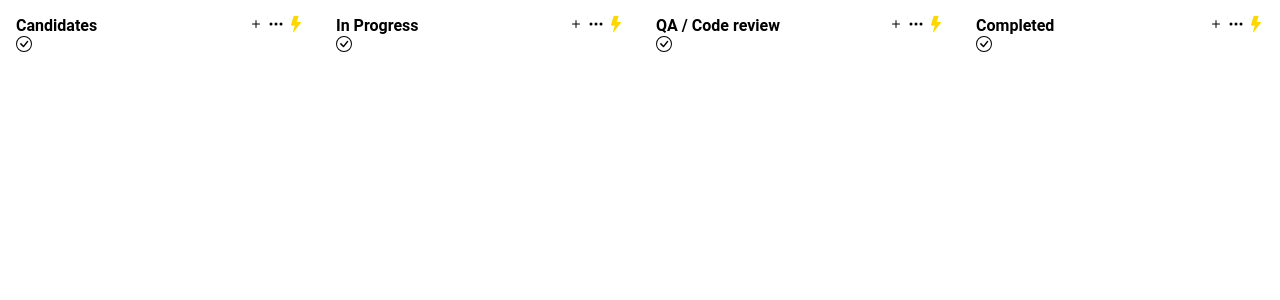
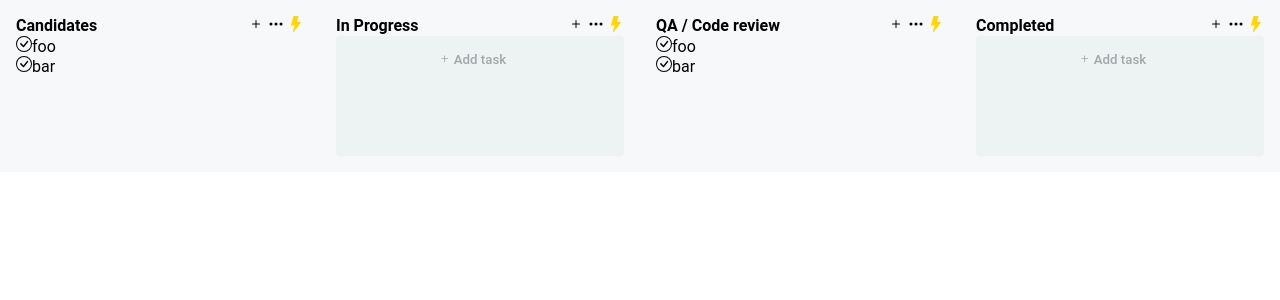
Before and after one commit to adamgajzlerowicz/tasks-app-demo, a React (Create React App) app: page / in a window 1280 px wide. Shown: the top 300 px of the page. Built offline with nearby package versions, Linux system fonts and the light colour scheme.

Commit message:
Added Empty Item styles

```diff
--- a/src/design-system.ts
+++ b/src/design-system.ts
@@ -1,5 +1,9 @@
 export const mediumSize = 16
+export const borderRadius = 4
 
 export const colors = {
-    gold: 'gold'
+    gold: 'gold',
+    background: '#F7F8FA',
+    background2: '#EDF2F3',
+    gray: "#A2A7AA"
 }
--- /dev/null
+++ b/src/kanban/components/emptyLane.tsx
@@ -0,0 +1,32 @@
+import * as React from 'react'
+import {BsPlus} from "react-icons/bs";
+import styled from "styled-components";
+import {borderRadius, colors, mediumSize} from "../../design-system";
+
+const EmptyLaneContainer = styled.div`
+  background-color: ${colors.background2};
+  padding-top: ${mediumSize}px;
+  min-height: 120px;
+  display: flex;
+  justify-content: center;
+  border-radius: ${borderRadius}px;
+`
+
+const Heading = styled.h5`
+  color: ${colors.gray};
+  font-weight: 500;
+  display: flex;
+  position: relative;
+  align-content: center;
+`
+
+const PlusIcon = styled(BsPlus)`
+  position: absolute;
+  left: -${mediumSize}px;
+`
+
+export const EmptyLane = () => {
+    return <EmptyLaneContainer>
+        <Heading><PlusIcon /> Add task</Heading>
+    </EmptyLaneContainer>
+}
--- a/src/kanban/components/lane.tsx
+++ b/src/kanban/components/lane.tsx
@@ -1,7 +1,14 @@
 import * as React from 'react'
-import { BsCheckCircle } from 'react-icons/bs'
 import {LaneHeader} from "./laneHeader";
 import {BoardItem} from "../types";
+import {EmptyLane} from "./emptyLane";
+import {LaneItem} from "./laneItem";
+import styled from "styled-components";
+import {mediumSize} from "../../design-system";
+
+const LaneContainer = styled.div`
+  margin-top: ${mediumSize};
+`
 
 type Props = {
     items: Array<BoardItem>
@@ -9,9 +16,12 @@ type Props = {
 }
 
 export const Lane = ({title, items}: Props) => {
-    return <div>
+    return <LaneContainer>
         <LaneHeader title={title} />
+        {items.length ?
+            items.map((item, index) => <LaneItem item={item} key={index}/>)
+            : <EmptyLane />
+        }
 
-        <BsCheckCircle/>
-    </div>
+    </LaneContainer>
 }
--- /dev/null
+++ b/src/kanban/components/laneItem.tsx
@@ -0,0 +1,14 @@
+import * as React from 'react'
+import {BoardItem} from "../types";
+import {BsCheckCircle} from "react-icons/bs";
+
+type Props = {
+   item: BoardItem
+}
+
+export const LaneItem = ({ item }: Props) => {
+   return <div>
+      <BsCheckCircle />
+      {item.title}
+   </div>
+}
--- a/src/kanban/kanban.tsx
+++ b/src/kanban/kanban.tsx
@@ -1,6 +1,6 @@
 import * as React from 'react'
 import styled from "styled-components";
-import {mediumSize} from "../design-system";
+import {colors, mediumSize} from "../design-system";
 import {Lane} from "./components/lane";
 import {BoardItem } from "./types";
 
@@ -10,22 +10,21 @@ const Container = styled.div`
   display: grid;
   grid-template-columns:repeat(4, 1fr);
   gap: ${mediumSize*2}px;
+  background-color: ${colors.background};
 `
 
 export const Kanban = () => {
     const items: Array<BoardItem> = [{
         title: "foo",
-        completed: false,
         lane: "candidates"
     }, {
         title: "bar",
-        completed: true,
         lane: "inProgress"
     }]
     return <Container>
         <Lane title="Candidates" items={items}/>
-        <Lane title="In Progress" items={items}/>
+        <Lane title="In Progress" items={[]}/>
         <Lane title="QA / Code review" items={items}/>
-        <Lane title="Completed" items={items}/>
+        <Lane title="Completed" items={[]}/>
     </Container>
 }
--- a/src/kanban/types.ts
+++ b/src/kanban/types.ts
@@ -1,7 +1,6 @@
 export type Lanes  = 'candidates' | 'inProgress' | 'codeReview' | 'completed'
 
 export type BoardItem = {
-    completed: boolean,
     title: string,
     lane: Lanes
 }
```
